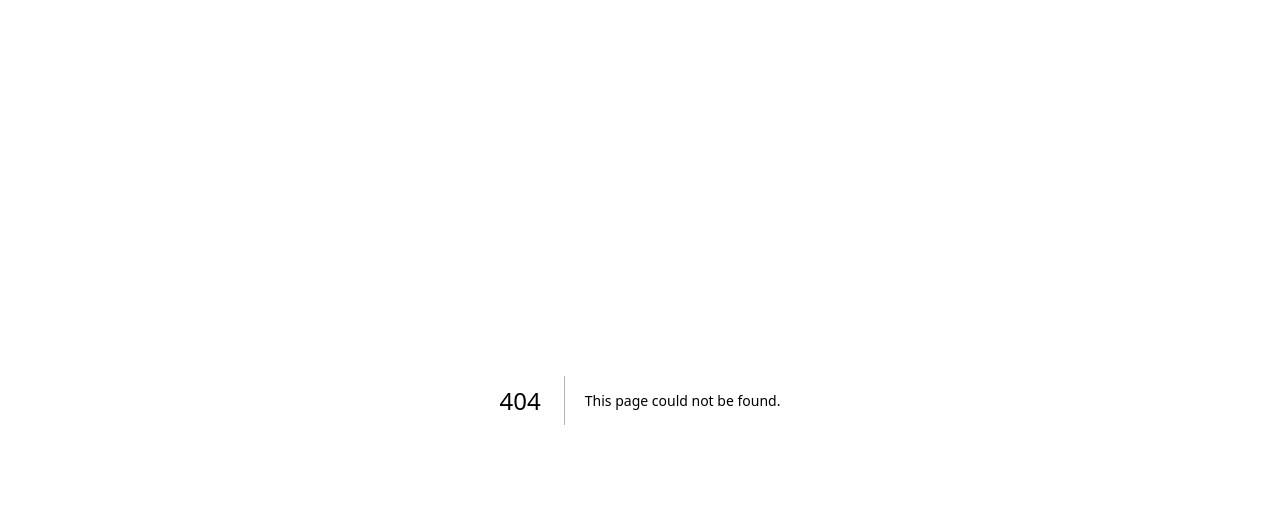
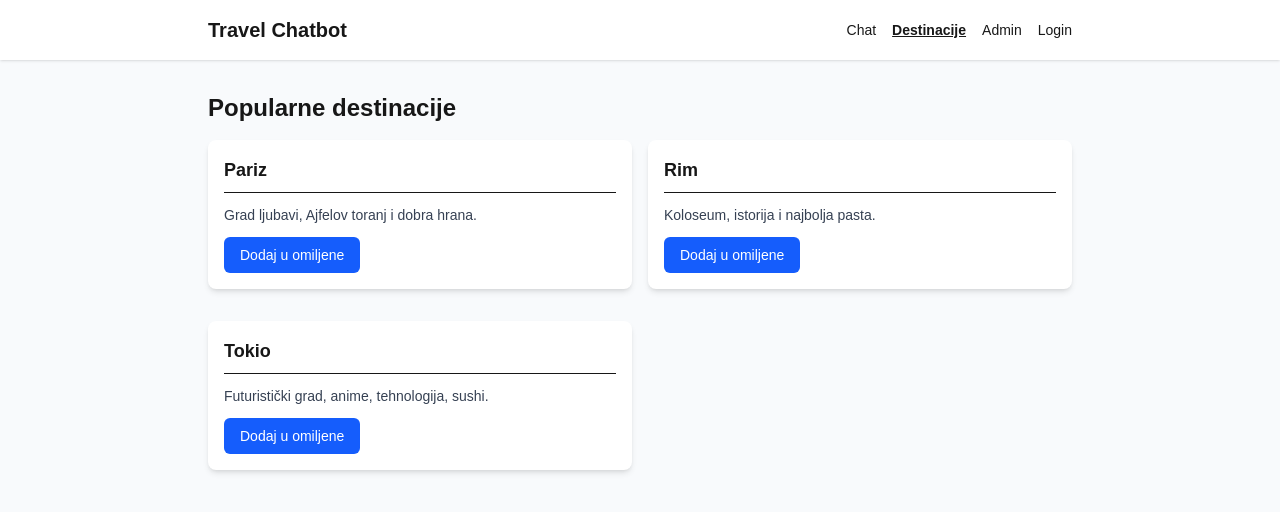
Before and after one commit to elab-development/internet-tehnologije-2025-chatbot_2022_0143, a Next.js app: page /destinacija in a window 1280 px wide. Before the commit this address had no page. Shown: the top 512 px of the page. Built offline with nearby package versions, Linux system fonts and the light colour scheme.

Commit message:
Dodate stranice i reusable komponente

```diff
--- /dev/null
+++ b/docker-compose.yml
@@ -0,0 +1,30 @@
+version: '3.8'
+
+services:
+  db:
+    image: postgres:16
+    restart: unless-stopped
+    environment:
+      POSTGRES_USER: postgres
+      POSTGRES_PASSWORD: postgres
+      POSTGRES_DB: travel_chatbot
+    ports:
+      - "5432:5432"
+    volumes:
+      - db_data:/var/lib/postgresql/data
+
+  app:
+    build: .
+    restart: unless-stopped
+    ports:
+      - "3000:3000"
+    volumes:
+      - .:/app
+      - /app/node_modules
+    environment:
+      - DATABASE_URL=postgresql://postgres:postgres@db:5432/travel_chatbot?schema=public
+    depends_on:
+      - db
+
+volumes:
+  db_data:
--- /dev/null
+++ b/src/app/admin/page.tsx
@@ -0,0 +1,53 @@
+"use client";
+
+import React from "react";
+import CustomButton from "../components/CustomButton";
+import Card from "../components/Card";
+
+export default function AdminPage() {
+  const handleManageFaq = () => {
+    alert("Ovo će kasnije voditi na upravljanje FAQ (pitanja/odgovori).");
+  };
+
+  const handleManageDestinations = () => {
+    alert("Ovo će kasnije voditi na upravljanje destinacijama u bazi.");
+  };
+
+  const handleViewUsers = () => {
+    alert("Ovo će kasnije prikazivati listu korisnika (admin only).");
+  };
+
+  return (
+    <div className="min-h-screen bg-slate-100 flex flex-col">
+      <header className="bg-white shadow-sm py-4">
+        <div className="max-w-4xl mx-auto px-4 flex justify-between items-center">
+          <h1 className="text-xl font-bold">Admin panel</h1>
+          <nav className="space-x-4 text-sm">
+            <a href="/" className="hover:underline">
+              Chat
+            </a>
+            <a href="/destinations" className="hover:underline">
+              Destinacije
+            </a>
+            <a href="/login" className="hover:underline">
+              Login
+            </a>
+          </nav>
+        </div>
+      </header>
+
+      <main className="flex-1 max-w-4xl mx-auto px-4 py-6 flex flex-col gap-4">
+        <Card title="Admin akcije">
+          <div className="flex flex-col gap-3">
+            <CustomButton label="Upravljanje FAQ" onClick={handleManageFaq} />
+            <CustomButton
+              label="Upravljanje destinacijama"
+              onClick={handleManageDestinations}
+            />
+            <CustomButton label="Prikaz korisnika" onClick={handleViewUsers} />
+          </div>
+        </Card>
+      </main>
+    </div>
+  );
+}
--- /dev/null
+++ b/src/app/components/Card.tsx
@@ -0,0 +1,17 @@
+import React, { ReactNode } from "react";
+
+type CardProps = {
+  title?: string;
+  children: ReactNode;
+};
+
+export default function Card({ title, children }: CardProps) {
+  return (
+    <div className="bg-white rounded-lg shadow-md p-4 mb-4">
+      {title && (
+        <h2 className="text-lg font-semibold mb-3 border-b pb-2">{title}</h2>
+      )}
+      <div>{children}</div>
+    </div>
+  );
+}
--- /dev/null
+++ b/src/app/components/CustomButton.tsx
@@ -0,0 +1,35 @@
+"use client";
+
+import React from "react";
+
+type CustomButtonProps = {
+  label: string;
+  onClick?: () => void;
+  type?: "button" | "submit";
+  variant?: "primary" | "secondary";
+};
+
+export default function CustomButton({
+  label,
+  onClick,
+  type = "button",
+  variant = "primary",
+}: CustomButtonProps) {
+  const baseClasses =
+    "px-4 py-2 rounded-md text-sm font-medium transition-colors";
+
+  const variantClasses =
+    variant === "secondary"
+      ? "bg-gray-200 text-gray-800 hover:bg-gray-300"
+      : "bg-blue-600 text-white hover:bg-blue-700";
+
+  return (
+    <button
+      type={type}
+      onClick={onClick}
+      className={`${baseClasses} ${variantClasses}`}
+    >
+      {label}
+    </button>
+  );
+}
--- /dev/null
+++ b/src/app/components/InputField.tsx
@@ -0,0 +1,38 @@
+"use client";
+
+import React from "react";
+
+type InputFieldProps = {
+  label: string;
+  type?: string;
+  placeholder?: string;
+  value?: string;
+  onChange?: (e: React.ChangeEvent<HTMLInputElement>) => void;
+  hideLabel?: boolean;
+};
+
+export default function InputField({
+  label,
+  type = "text",
+  placeholder = "",
+  value,
+  onChange,
+  hideLabel = false,
+}: InputFieldProps) {
+  return (
+    <div className="flex flex-col">
+      {!hideLabel && (
+        <label className="mb-1 text-sm font-medium text-gray-700">
+          {label}
+        </label>
+      )}
+      <input
+        type={type}
+        placeholder={placeholder}
+        value={value}
+        onChange={onChange}
+        className="border border-gray-300 rounded-md px-3 py-2 text-sm focus:outline-none focus:ring-2 focus:ring-blue-500 focus:border-blue-500"
+      />
+    </div>
+  );
+}
--- /dev/null
+++ b/src/app/destinacija/page.tsx
@@ -0,0 +1,104 @@
+"use client";
+
+import React, { useState } from "react";
+import CustomButton from "../components/CustomButton";
+import Card from "../components/Card";
+
+type Destination = {
+  id: number;
+  title: string;
+  description: string;
+};
+
+const mockDestinations: Destination[] = [
+  {
+    id: 1,
+    title: "Pariz",
+    description: "Grad ljubavi, Ajfelov toranj i dobra hrana.",
+  },
+  {
+    id: 2,
+    title: "Rim",
+    description: "Koloseum, istorija i najbolja pasta.",
+  },
+  {
+    id: 3,
+    title: "Tokio",
+    description: "Futuristički grad, anime, tehnologija, sushi.",
+  },
+];
+
+export default function DestinationsPage() {
+  const [favorites, setFavorites] = useState<number[]>([]);
+
+  const handleToggleFavorite = (destination: Destination) => {
+    setFavorites((prev) =>
+      prev.includes(destination.id)
+        ? prev.filter((id) => id !== destination.id)
+        : [...prev, destination.id]
+    );
+
+    const isNowFavorite = !favorites.includes(destination.id);
+
+    if (isNowFavorite) {
+      alert(
+        `Ovo će kasnije pozivati backend da doda "${destination.title}" u omiljene destinacije.`
+      );
+    } else {
+      alert(
+        `Ovo će kasnije pozivati backend da ukloni "${destination.title}" iz omiljenih.`
+      );
+    }
+  };
+
+  return (
+    <div className="min-h-screen bg-slate-50">
+      <header className="bg-white shadow-sm py-4">
+        <div className="max-w-4xl mx-auto px-4 flex justify-between items-center">
+          <h1 className="text-xl font-bold">Travel Chatbot</h1>
+          <nav className="space-x-4 text-sm">
+            <a href="/" className="hover:underline">
+              Chat
+            </a>
+            <a href="/destinations" className="font-semibold underline">
+              Destinacije
+            </a>
+            <a href="/admin" className="hover:underline">
+              Admin
+            </a>
+            <a href="/login" className="hover:underline">
+              Login
+            </a>
+          </nav>
+        </div>
+      </header>
+
+      <main className="max-w-4xl mx-auto px-4 py-8">
+        <h2 className="text-2xl font-bold mb-4">Popularne destinacije</h2>
+
+        <div className="grid gap-4 md:grid-cols-2">
+          {mockDestinations.map((dest) => {
+            const isFavorite = favorites.includes(dest.id);
+
+            return (
+              <Card key={dest.id} title={dest.title}>
+                <p className="text-sm text-gray-700 mb-3">
+                  {dest.description}
+                </p>
+                <CustomButton
+                  label={
+                    isFavorite
+                      ? "Ukloni iz omiljenih"
+                      : "Dodaj u omiljene"
+                  }
+                  variant={isFavorite ? "secondary" : "primary"}
+                  onClick={() => handleToggleFavorite(dest)}
+                />
+              </Card>
+            );
+          })}
+        </div>
+      </main>
+    </div>
+  );
+}
--- /dev/null
+++ b/src/app/login/page.tsx
@@ -0,0 +1,56 @@
+"use client";
+
+import { useState } from "react";
+import CustomButton from "../components/CustomButton";
+import InputField from "../components/InputField";
+
+export default function LoginPage() {
+  const [email, setEmail] = useState("");
+  const [password, setPassword] = useState("");
+
+  // NEMA event parametra
+  const handleLogin = () => {
+    alert(`Login za: ${email}`);
+  };
+
+  const handleRegister = () => {
+    alert(`Registracija za: ${email}`);
+  };
+
+  return (
+    <div className="min-h-screen flex items-center justify-center bg-slate-100">
+      <div className="bg-white shadow-lg rounded-lg p-8 w-full max-w-md">
+        <h1 className="text-2xl font-bold mb-6 text-center">
+          Login / Registracija
+        </h1>
+
+        <form className="space-y-4">
+          <InputField
+            label="Email"
+            type="email"
+            placeholder="Unesite email"
+            value={email}
+            onChange={(e) => setEmail(e.target.value)}
+          />
+
+          <InputField
+            label="Lozinka"
+            type="password"
+            placeholder="Unesite lozinku"
+            value={password}
+            onChange={(e) => setPassword(e.target.value)}
+          />
+
+          <div className="flex flex-col sm:flex-row gap-4 mt-4">
+            <CustomButton label="Login" onClick={handleLogin} />
+            <CustomButton
+              label="Registracija"
+              variant="secondary"
+              onClick={handleRegister}
+            />
+          </div>
+        </form>
+      </div>
+    </div>
+  );
+}
--- a/src/app/page.tsx
+++ b/src/app/page.tsx
@@ -1,64 +1,99 @@
-import Image from "next/image";
+"use client";
 
-export default function Home() {
+import React, { useState } from "react";
+import CustomButton from "./components/CustomButton";
+import InputField from "./components/InputField";
+import Card from "./components/Card";
+
+export default function HomePage() {
+  const [messages, setMessages] = useState<
+    { id: number; from: "user" | "bot"; text: string }[]
+  >([
+    {
+      id: 1,
+      from: "bot",
+      text: "Zdravo! Ja sam travel chatbot. Postavi mi pitanje o putovanjima. ✈️",
+    },
+  ]);
+
+  const [currentQuestion, setCurrentQuestion] = useState("");
+
+  const handleAsk = (event: React.FormEvent) => {
+    event.preventDefault();
+
+    if (!currentQuestion.trim()) return;
+
+    const userMsg = {
+      id: Date.now(),
+      from: "user" as const,
+      text: currentQuestion,
+    };
+
+    const botMsg = {
+      id: Date.now() + 1,
+      from: "bot" as const,
+      text:
+        "Ovo će kasnije pozivati backend /api/chat/ask. Ti si pitao: " +
+        currentQuestion,
+    };
+
+    setMessages((prev) => [...prev, userMsg, botMsg]);
+    setCurrentQuestion("");
+  };
+
   return (
-    <div className="flex min-h-screen items-center justify-center bg-zinc-50 font-sans dark:bg-black">
-      <main className="flex min-h-screen w-full max-w-3xl flex-col items-center justify-between py-32 px-16 bg-white dark:bg-black sm:items-start">
-        <Image
-          className="dark:invert"
-          src="/next.svg"
-          alt="Next.js logo"
-          width={100}
-          height={20}
-          priority
-        />
-        <div className="flex flex-col items-center gap-6 text-center sm:items-start sm:text-left">
-          <h1 className="max-w-xs text-3xl font-semibold leading-10 tracking-tight text-black dark:text-zinc-50">
-            To get started, edit the page.tsx file.
-          </h1>
-          <p className="max-w-md text-lg leading-8 text-zinc-600 dark:text-zinc-400">
-            Looking for a starting point or more instructions? Head over to{" "}
-            <a
-              href="https://vercel.com/templates?framework=next.js&utm_source=create-next-app&utm_medium=appdir-template-tw&utm_campaign=create-next-app"
-              className="font-medium text-zinc-950 dark:text-zinc-50"
-            >
-              Templates
-            </a>{" "}
-            or the{" "}
-            <a
-              href="https://nextjs.org/learn?utm_source=create-next-app&utm_medium=appdir-template-tw&utm_campaign=create-next-app"
-              className="font-medium text-zinc-950 dark:text-zinc-50"
-            >
-              Learning
-            </a>{" "}
-            center.
-          </p>
+    <div className="min-h-screen bg-slate-100 flex flex-col">
+      <header className="bg-white shadow-sm py-4">
+        <div className="max-w-4xl mx-auto px-4 flex justify-between items-center">
+          <h1 className="text-xl font-bold">Travel Chatbot</h1>
+          <nav className="space-x-4 text-sm">
+            <a href="/" className="hover:underline">
+              Chat
+            </a>
+            <a href="/admin" className="hover:underline">
+              Admin
+            </a>
+            <a href="/login" className="hover:underline">
+              Login
+            </a>
+          </nav>
         </div>
-        <div className="flex flex-col gap-4 text-base font-medium sm:flex-row">
-          <a
-            className="flex h-12 w-full items-center justify-center gap-2 rounded-full bg-foreground px-5 text-background transition-colors hover:bg-[#383838] dark:hover:bg-[#ccc] md:w-[158px]"
-            href="https://vercel.com/new?utm_source=create-next-app&utm_medium=appdir-template-tw&utm_campaign=create-next-app"
-            target="_blank"
-            rel="noopener noreferrer"
-          >
-            <Image
-              className="dark:invert"
-              src="/vercel.svg"
-              alt="Vercel logomark"
-              width={16}
-              height={16}
+      </header>
+
+      <main className="flex-1 max-w-4xl mx-auto px-4 py-6 flex flex-col gap-4">
+        <Card title="Chat sa chatbotom">
+          <div className="h-64 overflow-y-auto border border-slate-200 rounded p-3 bg-slate-50 mb-4">
+            {messages.map((msg) => (
+              <div
+                key={msg.id}
+                className={`mb-2 flex ${
+                  msg.from === "user" ? "justify-end" : "justify-start"
+                }`}
+              >
+                <div
+                  className={`px-3 py-2 rounded-lg text-sm ${
+                    msg.from === "user"
+                      ? "bg-blue-500 text-white"
+                      : "bg-gray-200 text-gray-800"
+                  }`}
+                >
+                  {msg.text}
+                </div>
+              </div>
+            ))}
+          </div>
+
+          <form onSubmit={handleAsk} className="flex gap-2">
+            <InputField
+              label="Pitanje"
+              hideLabel
+              placeholder="Postavi pitanje o putovanjima..."
+              value={currentQuestion}
+              onChange={(e) => setCurrentQuestion(e.target.value)}
             />
-            Deploy Now
-          </a>
-          <a
-            className="flex h-12 w-full items-center justify-center rounded-full border border-solid border-black/[.08] px-5 transition-colors hover:border-transparent hover:bg-black/[.04] dark:border-white/[.145] dark:hover:bg-[#1a1a1a] md:w-[158px]"
-            href="https://nextjs.org/docs?utm_source=create-next-app&utm_medium=appdir-template-tw&utm_campaign=create-next-app"
-            target="_blank"
-            rel="noopener noreferrer"
-          >
-            Documentation
-          </a>
-        </div>
+            <CustomButton type="submit" label="Pošalji" />
+          </form>
+        </Card>
       </main>
     </div>
   );
```
Also changed, not shown: 1 other file (tests, documents, lock files or other folders).
